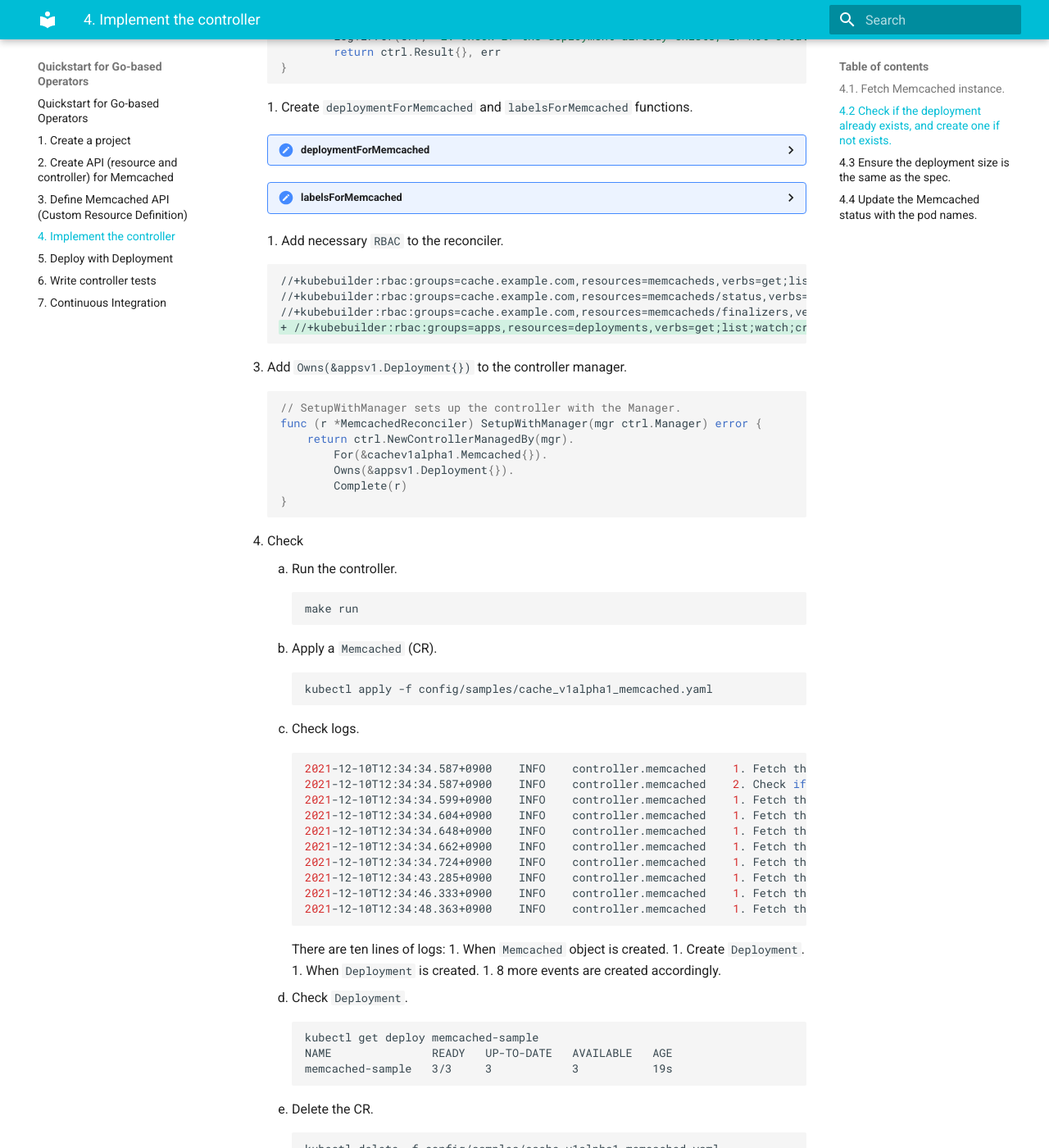
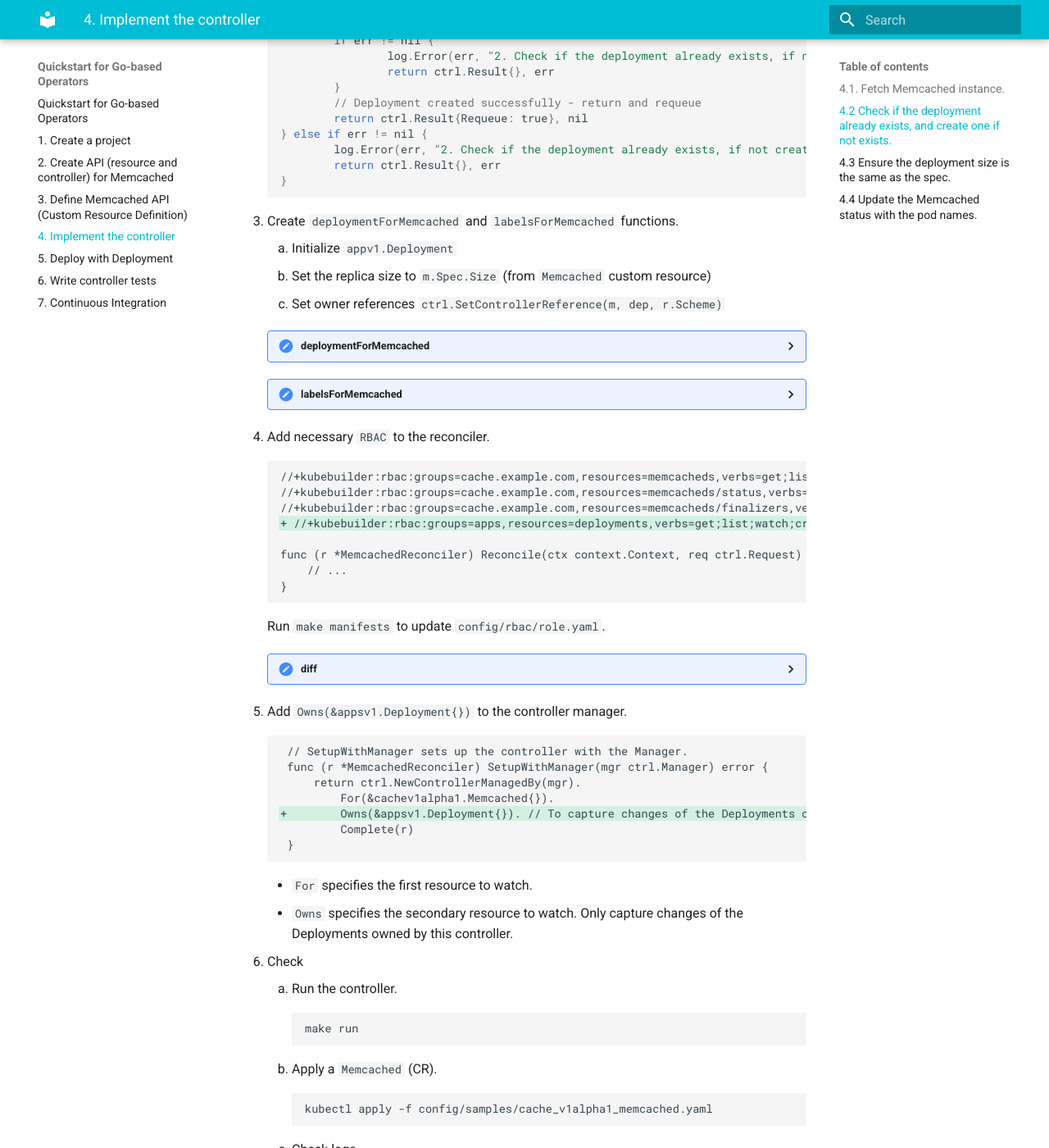
Before and after one commit to nakamasato/memcached-operator, an MkDocs documentation site: the page built from docs/04-implement-controller.md, in a window 1280 px wide and 1400 px high, scrolled down 1940 px. Shown: the whole window at 82% size. Built offline with MkDocs 1.6.1 and Material for MkDocs 9.7.7, drawn with Linux system fonts in a browser that asks for light colours; some of the changed text lies outside the part shown.

Commit message:
update docs

````diff
--- a/docs/04-implement-controller.md
+++ b/docs/04-implement-controller.md
@@ -1,33 +1,40 @@
 # 4. Implement the controller
 ## 4.1. Fetch Memcached instance.
 
-1. Write the following lines in `Reconcile` function in [controllers/memcached_controller.go]().
+1. Write the following lines in `Reconcile` function in [controllers/memcached_controller.go]() and import the necessary package.
 
     ```go
-    func (r *MemcachedReconciler) Reconcile(ctx context.Context, req ctrl.Request) (ctrl.Result,     error) {
-        log := log.FromContext(ctx)
+    import (
+        "k8s.io/apimachinery/pkg/api/errors"
+        // ...
+    )
+    ```
 
-        // 1. Fetch the Memcached instance
-        memcached := &cachev1alpha1.Memcached{}
-        err := r.Get(ctx, req.NamespacedName, memcached)
-        if err != nil {
-            if errors.IsNotFound(err) {
-                log.Info("1. Fetch the Memcached instance. Memcached resource not found.     Ignoring since object must be deleted")
-                return ctrl.Result{}, nil
-            }
-            // Error reading the object - requeue the request.
-            log.Error(err, "1. Fetch the Memcached instance. Failed to get Mmecached")
-            return ctrl.Result{}, err
-        }
-        log.Info("1. Fetch the Memcached instance. Memchached resource found", "memcached.Name",     memcached.Name, "memcached.Namespace", memcached.Namespace)
-        return ctrl.Result{}, nil
+    ```go
+    func (r *MemcachedReconciler) Reconcile(ctx context.Context, req ctrl.Request) (ctrl.Result, error) {
+    	log := log.FromContext(ctx)
+
+    	// 1. Fetch the Memcached instance
+    	memcached := &cachev1alpha1.Memcached{}
+    	err := r.Get(ctx, req.NamespacedName, memcached)
+    	if err != nil {
+    		if errors.IsNotFound(err) {
+    			log.Info("1. Fetch the Memcached instance. Memcached resource not found. Ignoring since object must be deleted")
+    			return ctrl.Result{}, nil
+    		}
+    		// Error reading the object - requeue the request.
+    		log.Error(err, "1. Fetch the Memcached instance. Failed to get Mmecached")
+    		return ctrl.Result{}, err
+    	}
+    	log.Info("1. Fetch the Memcached instance. Memchached resource found", "memcached.Name", memcached.Name, "memcached.Namespace", memcached.Namespace)
+    	return ctrl.Result{}, nil
     }
     ```
 
 1. Check
     1. Run the controller.
         ```bash
-        make run
+        make run # if you haven't installed the CRD, you need to run `make install` before running `make run`
         ```
     1. Apply a `Memcached` (CR).
         ```bash
@@ -36,7 +43,7 @@
     1. Check logs.
 
         ```bash
-        2021-12-10T12:14:10.123+0900    INFO    controller.memcached    1. Fetch the Memcached instance. Memchached resource found {"reconciler group": "cache.example.com", "reconciler kind": "Memcached", "name": "memcached-sample", "namespace": "default", "memcached.Name": "memcached-sample", "memcached.Namespace": "default"}
+        1.651712191392899e+09   INFO    controller.memcached    1. Fetch the Memcached instance. Memchached resource found      {"reconciler group": "cache.example.com", "reconciler kind": "Memcached", "name": "memcached-sample", "namespace": "default", "memcached.Name": "memcached-sample", "memcached.Namespace": "default"}
         ```
 
     1. Delete the CR.
@@ -46,9 +53,9 @@
 
     1. Check logs.
         ```bash
-        2021-12-10T12:15:37.234+0900    INFO    controller.memcached    1. Fetch the Memcached instance. Memcached resource not found. Ignoring since object must be deleted       {"reconciler group": "cache.example.com", "reconciler kind": "Memcached", "name": "memcached-sample", "namespace": "default"}
+        1.6517122291298392e+09  INFO    controller.memcached    1. Fetch the Memcached instance. Memcached resource not found. Ignoring since object must be deleted    {"reconciler group": "cache.example.com", "reconciler kind": "Memcached", "name": "memcached-sample", "namespace": "default"}
         ```
-    1. Stop the controller.
+    1. Stop the controller. `ctrl-c`
 
 ## 4.2 Check if the deployment already exists, and create one if not exists.
 
@@ -89,7 +96,12 @@
             return ctrl.Result{}, err
     }
     ```
+
 1. Create `deploymentForMemcached` and `labelsForMemcached` functions.
+
+    1. Initialize `appv1.Deployment`
+    1. Set the replica size to `m.Spec.Size` (from `Memcached` custom resource)
+    1. Set owner references `ctrl.SetControllerReference(m, dep, r.Scheme)`
 
     <details><summary>deploymentForMemcached</summary>
 
@@ -146,6 +158,7 @@
     ```
 
     </details>
+
 1. Add necessary `RBAC` to the reconciler.
 
     ```diff
@@ -153,19 +166,53 @@
     //+kubebuilder:rbac:groups=cache.example.com,resources=memcacheds/status,verbs=get;update;patch
     //+kubebuilder:rbac:groups=cache.example.com,resources=memcacheds/finalizers,verbs=update
     + //+kubebuilder:rbac:groups=apps,resources=deployments,verbs=get;list;watch;create;update;patch;delete
+
+    func (r *MemcachedReconciler) Reconcile(ctx context.Context, req ctrl.Request) (ctrl.Result, error) {
+        // ...
+    }
     ```
+
+    Run `make manifests` to update `config/rbac/role.yaml`.
+
+    <details><summary>diff</summary>
+
+    ```diff
+    --- a/config/rbac/role.yaml
+    +++ b/config/rbac/role.yaml
+    @@ -5,6 +5,18 @@ metadata:
+       creationTimestamp: null
+       name: manager-role
+     rules:
+    +- apiGroups:
+    +  - apps
+    +  resources:
+    +  - deployments
+    +  verbs:
+    +  - create
+    +  - delete
+    +  - get
+    +  - list
+    +  - patch
+    +  - update
+    +  - watch
+    ```
+
+    </details>
 
 1. Add `Owns(&appsv1.Deployment{})` to the controller manager.
 
-    ```go
-    // SetupWithManager sets up the controller with the Manager.
-    func (r *MemcachedReconciler) SetupWithManager(mgr ctrl.Manager) error {
-        return ctrl.NewControllerManagedBy(mgr).
-            For(&cachev1alpha1.Memcached{}).
-            Owns(&appsv1.Deployment{}).
-            Complete(r)
-    }
+    ```diff
+     // SetupWithManager sets up the controller with the Manager.
+     func (r *MemcachedReconciler) SetupWithManager(mgr ctrl.Manager) error {
+         return ctrl.NewControllerManagedBy(mgr).
+             For(&cachev1alpha1.Memcached{}).
+    +        Owns(&appsv1.Deployment{}). // To capture changes of the Deployments owned by this controller
+             Complete(r)
+     }
     ```
+
+    - `For` specifies the first resource to watch.
+    - `Owns` specifies the secondary resource to watch. Only capture changes of the Deployments owned by this controller.
 
 1. Check
     1. Run the controller.
@@ -179,23 +226,19 @@
     1. Check logs.
 
         ```bash
-        2021-12-10T12:34:34.587+0900    INFO    controller.memcached    1. Fetch the Memcached instance. Memchached resource found      {"reconciler group": "cache.example.com", "reconciler kind": "Memcached", "name": "memcached-sample", "namespace": "default", "memcached.Name": "memcached-sample", "memcached.Namespace": "default"}
-        2021-12-10T12:34:34.587+0900    INFO    controller.memcached    2. Check if the deployment already exists, if not create a new one. Creating a new Deployment       {"reconciler group": "cache.example.com", "reconciler kind": "Memcached", "name": "memcached-sample", "namespace": "default", "Deployment.Namespace": "default", "Deployment.Name": "memcached-sample"}
-        2021-12-10T12:34:34.599+0900    INFO    controller.memcached    1. Fetch the Memcached instance. Memchached resource found      {"reconciler group": "cache.example.com", "reconciler kind": "Memcached", "name": "memcached-sample", "namespace": "default", "memcached.Name": "memcached-sample", "memcached.Namespace": "default"}
-        2021-12-10T12:34:34.604+0900    INFO    controller.memcached    1. Fetch the Memcached instance. Memchached resource found      {"reconciler group": "cache.example.com", "reconciler kind": "Memcached", "name": "memcached-sample", "namespace": "default", "memcached.Name": "memcached-sample", "memcached.Namespace": "default"}
-        2021-12-10T12:34:34.648+0900    INFO    controller.memcached    1. Fetch the Memcached instance. Memchached resource found      {"reconciler group": "cache.example.com", "reconciler kind": "Memcached", "name": "memcached-sample", "namespace": "default", "memcached.Name": "memcached-sample", "memcached.Namespace": "default"}
-        2021-12-10T12:34:34.662+0900    INFO    controller.memcached    1. Fetch the Memcached instance. Memchached resource found      {"reconciler group": "cache.example.com", "reconciler kind": "Memcached", "name": "memcached-sample", "namespace": "default", "memcached.Name": "memcached-sample", "memcached.Namespace": "default"}
-        2021-12-10T12:34:34.724+0900    INFO    controller.memcached    1. Fetch the Memcached instance. Memchached resource found      {"reconciler group": "cache.example.com", "reconciler kind": "Memcached", "name": "memcached-sample", "namespace": "default", "memcached.Name": "memcached-sample", "memcached.Namespace": "default"}
-        2021-12-10T12:34:43.285+0900    INFO    controller.memcached    1. Fetch the Memcached instance. Memchached resource found      {"reconciler group": "cache.example.com", "reconciler kind": "Memcached", "name": "memcached-sample", "namespace": "default", "memcached.Name": "memcached-sample", "memcached.Namespace": "default"}
-        2021-12-10T12:34:46.333+0900    INFO    controller.memcached    1. Fetch the Memcached instance. Memchached resource found      {"reconciler group": "cache.example.com", "reconciler kind": "Memcached", "name": "memcached-sample", "namespace": "default", "memcached.Name": "memcached-sample", "memcached.Namespace": "default"}
-        2021-12-10T12:34:48.363+0900    INFO    controller.memcached    1. Fetch the Memcached instance. Memchached resource found      {"reconciler group": "cache.example.com", "reconciler kind": "Memcached", "name": "memcached-sample", "namespace": "default", "memcached.Name": "memcached-sample", "memcached.Namespace": "default"}
+        1.6517143753954291e+09  INFO    controller.memcached    1. Fetch the Memcached instance. Memchached resource found      {"reconciler group": "cache.example.com", "reconciler kind": "Memcached", "name": "memcached-sample", "namespace": "default", "memcached.Name": "memcached-sample", "memcached.Namespace": "default"}
+        1.651714375395485e+09   INFO    controller.memcached    2. Check if the deployment already exists, if not create a new one. Creating a new Deployment   {"reconciler group": "cache.example.com", "reconciler kind": "Memcached", "name": "memcached-sample", "namespace": "default", "Deployment.Namespace": "default", "Deployment.Name": "memcached-sample"}
+        1.651714375641608e+09   INFO    controller.memcached    1. Fetch the Memcached instance. Memchached resource found      {"reconciler group": "cache.example.com", "reconciler kind": "Memcached", "name": "memcached-sample", "namespace": "default", "memcached.Name": "memcached-sample", "memcached.Namespace": "default"}
+        1.6517143756459289e+09  INFO    controller.memcached    1. Fetch the Memcached instance. Memchached resource found      {"reconciler group": "cache.example.com", "reconciler kind": "Memcached", "name": "memcached-sample", "namespace": "default", "memcached.Name": "memcached-sample", "memcached.Namespace": "default"}
+        1.651714375832823e+09   INFO    controller.memcached    1. Fetch the Memcached instance. Memchached resource found      {"reconciler group": "cache.example.com", "reconciler kind": "Memcached", "name": "memcached-sample", "namespace": "default", "memcached.Name": "memcached-sample", "memcached.Namespace": "default"}
+        1.651714375866348e+09   INFO    controller.memcached    1. Fetch the Memcached instance. Memchached resource found      {"reconciler group": "cache.example.com", "reconciler kind": "Memcached", "name": "memcached-sample", "namespace": "default", "memcached.Name": "memcached-sample", "memcached.Namespace": "default"}
         ```
 
-        There are ten lines of logs:
+        There are 6 lines of logs:
         1. When `Memcached` object is created.
         1. Create `Deployment`.
-        1. When `Deployment` is created.
-        1. 8 more events are created accordingly.
+        1. Requeued event
+        1. `Deployment` creation event and 2 more events are created accordingly. (`Owns`)
 
 
     1. Check `Deployment`.
````
Also changed, not shown: docs/03-define-api.md (+17 -1 lines), 1 other file.
